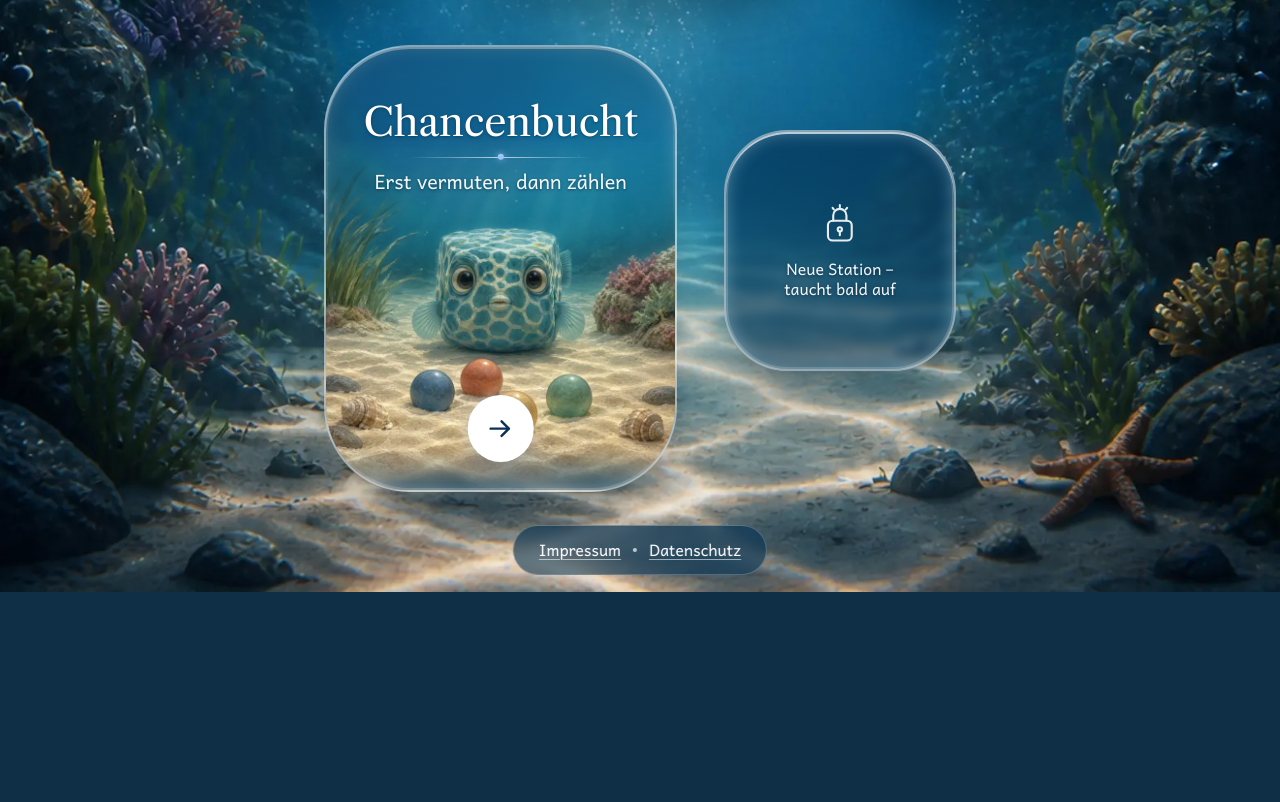
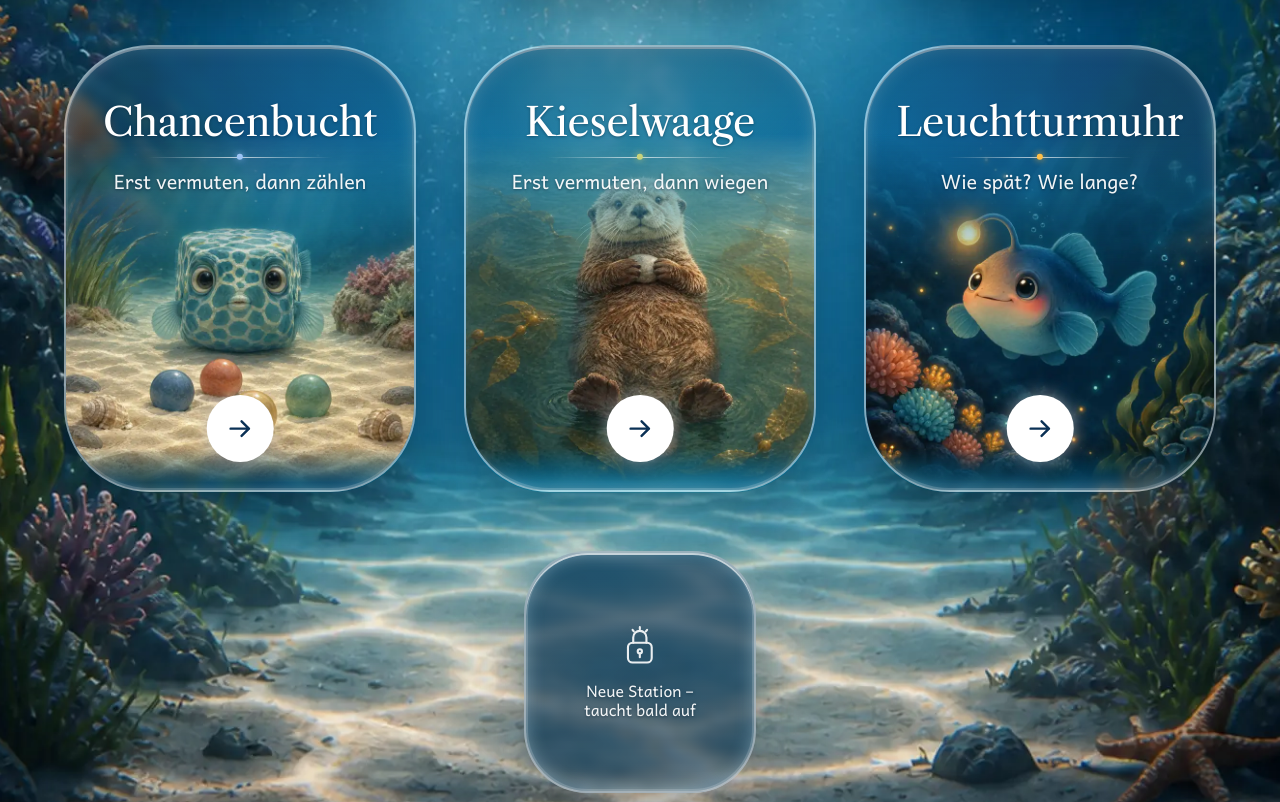
Before and after one commit to Setsna/lernlagune, a plain HTML site: page index.html in a window 1280 px wide. Shown: the part 1200-2002 px from the top of the page. Before the commit the page ends 1792 px from the top, so only its background shows below. Drawn offline with Linux system fonts and the light colour scheme.

Commit message:
Neue Stationen: Kieselwaage und Leuchtturmuhr (v=6)
Co-Authored-By: Claude Opus 5.5 <noreply@anthropic.com>

```diff
--- a/datenschutz.html
+++ b/datenschutz.html
@@ -9,8 +9,8 @@
   <title>Datenschutz – Lernlagune</title>
   <meta name="robots" content="noindex, nofollow">
   <link rel="preload" href="assets/fonts/andika-regular.woff2" as="font" type="font/woff2" crossorigin>
-  <link rel="stylesheet" href="css/lagune.css?v=5">
-  <link rel="stylesheet" href="css/recht.css?v=5">
+  <link rel="stylesheet" href="css/lagune.css?v=6">
+  <link rel="stylesheet" href="css/recht.css?v=6">
 </head>
 <body class="rechtsseite">
   <div class="recht">
--- a/index.html
+++ b/index.html
@@ -12,8 +12,8 @@
   <meta name="robots" content="noindex, nofollow">
   <link rel="preload" href="assets/fonts/libre-caslon-text.woff2" as="font" type="font/woff2" crossorigin>
   <link rel="preload" href="assets/fonts/andika-regular.woff2" as="font" type="font/woff2" crossorigin>
-  <link rel="stylesheet" href="css/lagune.css?v=5">
-  <script type="module" src="js/lagune.js?v=5"></script>
+  <link rel="stylesheet" href="css/lagune.css?v=6">
+  <script type="module" src="js/lagune.js?v=6"></script>
 </head>
 <body>
   <div class="lagune">
--- a/js/lagune.js
+++ b/js/lagune.js
@@ -1,4 +1,4 @@
-import { plattformen } from './plattformen.js?v=5';
+import { plattformen } from './plattformen.js?v=6';
 
 const liste = document.getElementById('stationen');
 
--- a/js/plattformen.js
+++ b/js/plattformen.js
@@ -123,6 +123,36 @@ export const plattformen = [
     status: 'live',
   },
   {
+    id: 'kieselwaage',
+    name: 'Kieselwaage',
+    beschreibung: 'Erst vermuten, dann wiegen',
+    url: 'https://setsna.github.io/kieselwaage/',
+    bild: {
+      webp: 'assets/stationen/kieselwaage.webp',
+      png: 'assets/stationen/kieselwaage.png',
+      alt: 'Ein brauner Seeotter treibt auf dem Rücken im Wasser und hält einen Kiesel in den Pfoten.',
+      hoehe: 720,
+      abstandUnten: 10,
+    },
+    akzent: '#c8d37a',
+    status: 'live',
+  },
+  {
+    id: 'leuchtturmuhr',
+    name: 'Leuchtturmuhr',
+    beschreibung: 'Wie spät? Wie lange?',
+    url: 'https://setsna.github.io/leuchtturmuhr/',
+    bild: {
+      webp: 'assets/stationen/leuchtturmuhr.webp',
+      png: 'assets/stationen/leuchtturmuhr.png',
+      alt: 'Ein freundlicher blauer Laternenfisch mit leuchtender Laterne schwimmt an bunten Korallen vorbei.',
+      hoehe: 720,
+      abstandUnten: 10,
+    },
+    akzent: '#ffbf47',
+    status: 'live',
+  },
+  {
     id: 'neue-station',
     name: 'Neue Station',
     beschreibung: 'taucht bald auf',
```
Also changed, not shown: impressum.html (+2 -2 lines), assets/stationen/kieselwaage.png (added), assets/stationen/kieselwaage.webp (added), assets/stationen/leuchtturmuhr.png (added), assets/stationen/leuchtturmuhr.webp (added).
